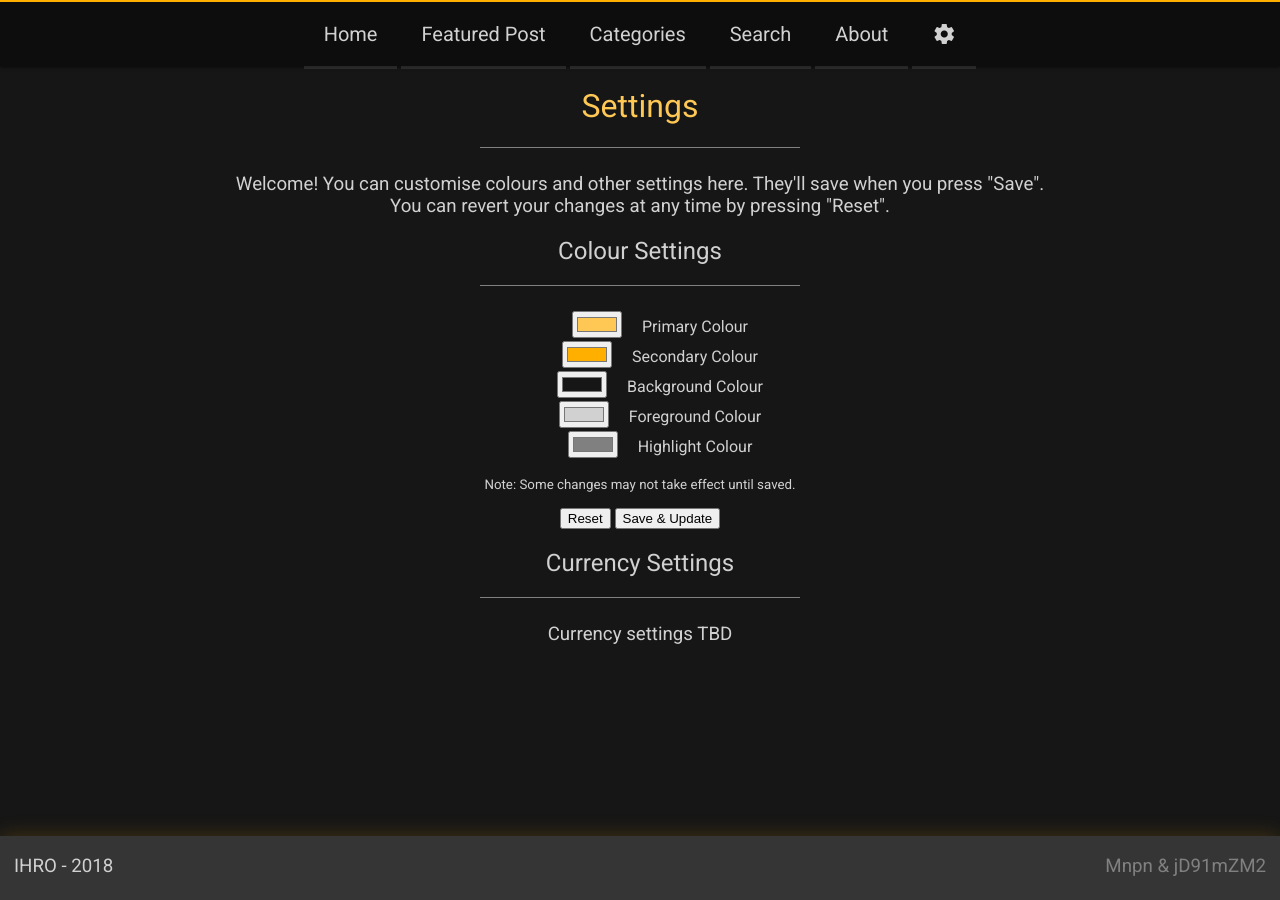
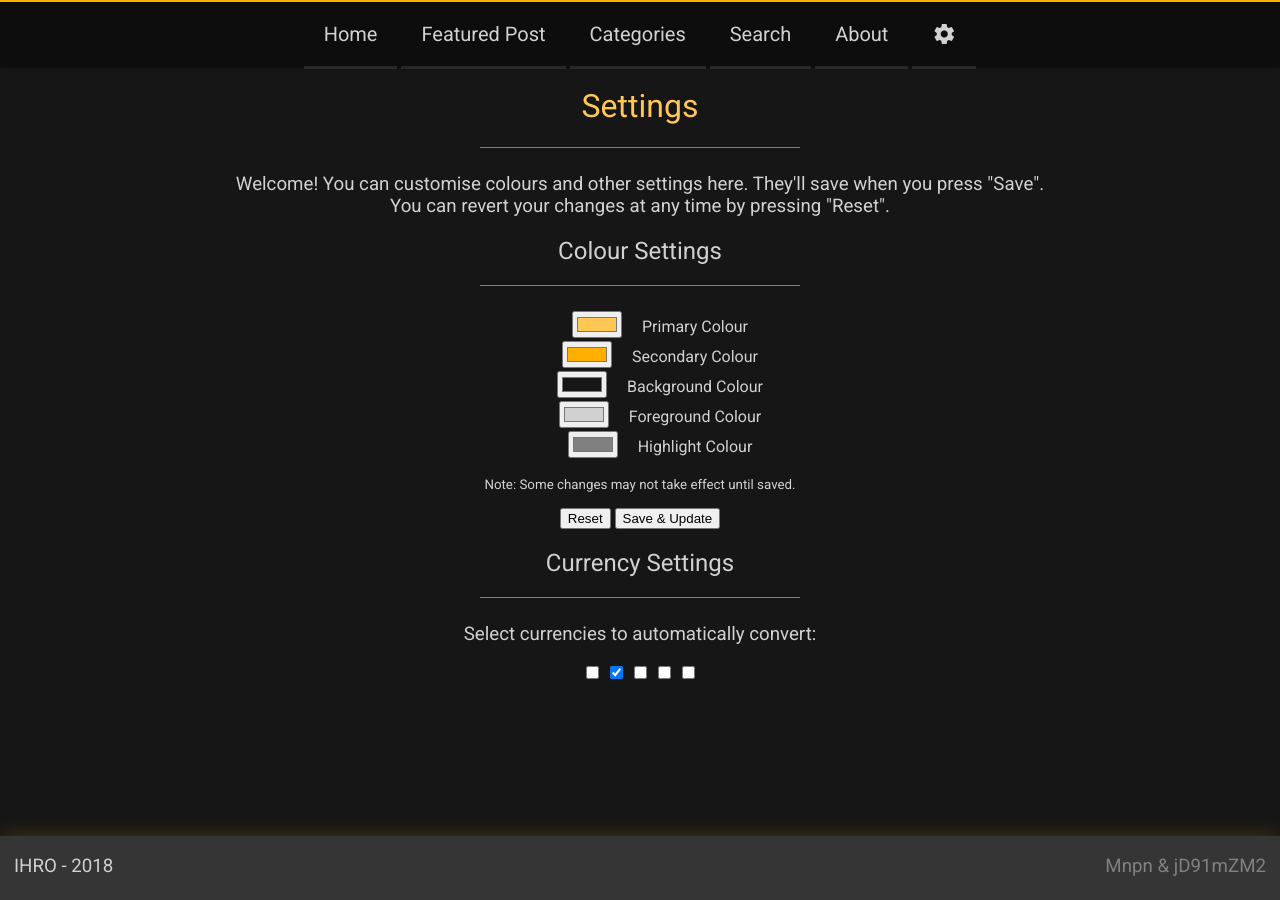
Before and after one commit to jaka2015/I-Hate-Restrictions-Online, a Jekyll site: the page built from settings.html, in a window 1280 px wide. Built offline with Jekyll 4.4.1, drawn with Linux system fonts in a browser that asks for light colours.

Commit message:
Currency settings

```diff
--- a/settings.html
+++ b/settings.html
@@ -27,8 +27,13 @@ layout: default
 <h2>Currency Settings</h2>
 <div class="short"><hr /></div>
 <h3>
-	Currency settings TBD
+	Select currencies to automatically convert:
 </h3>
+<input type="checkbox" value="None, do not convert currencies." />
+<input type="checkbox" value="All" checked />
+<input type="checkbox" value="GBP" />
+<input type="checkbox" value="USD" />
+<input type="checkbox" value="EUR" />
 <script>
 function setColorHook(element, callback) {
 	element.oninput = function(e) {
```
